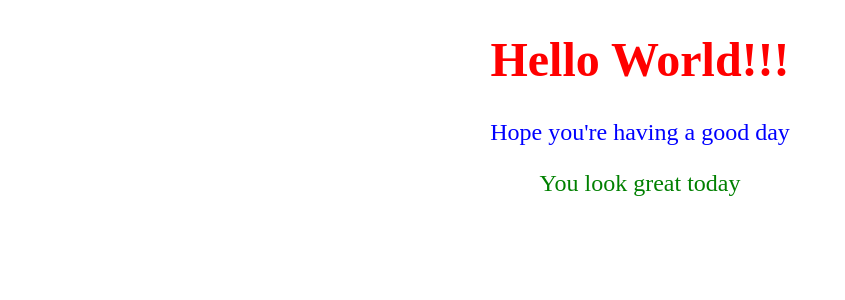
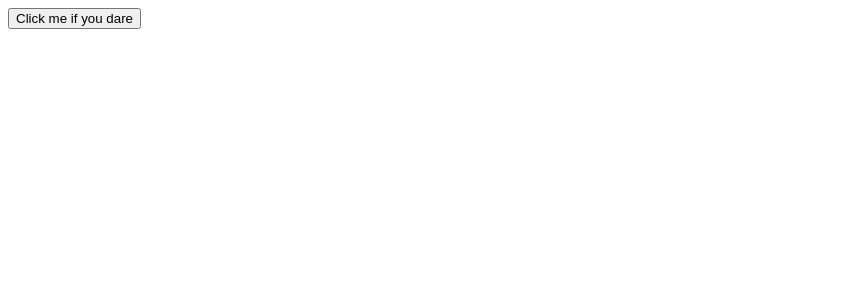
Before and after one commit to Erikote04/Svelte-Tutorial-in-Deep, a Svelte app: page / in a window 1280 px wide. Shown: the top 300 px of the page, without its empty margins (0-845 px from the left). Built offline with nearby package versions, Linux system fonts and the light colour scheme.

Commit message:
Capturing events

```diff
--- a/src/App.svelte
+++ b/src/App.svelte
@@ -1,23 +1,9 @@
 <script>
-    import Inner from "./Nested.svelte";
-    export let adjective;
-    let word = "World";
+    function manageClick() {
+        console.log("You're brave");
+    }
 </script>
 
-<h1>Hello {word}!!!</h1>
-<p>Hope you're having a {adjective} day</p>
-<Inner adjective="great" />
-
-<style>
-    h1 {
-        font-size: 3rem;
-        text-align: center;
-        color: red;
-    }
-
-    p {
-        font-size: 1.5rem;
-        text-align: center;
-        color: blue;
-    }
-</style>
+<button on:click={manageClick}>
+    Click me if you dare
+</button>
```
